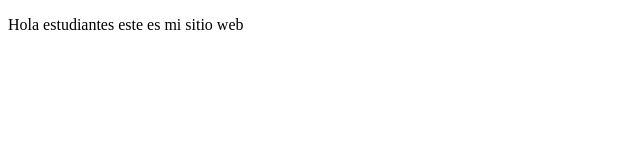
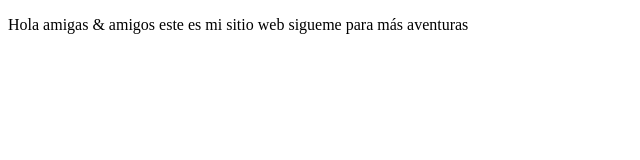
Before and after one commit to alexiaaop/proyectoDemoCursoPrework, a plain HTML site: page index.html in a window 1280 px wide. Shown: the whole page, without its empty margins (0-640 px from the left). Drawn offline with Linux system fonts and the light colour scheme.

Commit message:
cambios agregamos sitio de instagram

```diff
--- a/index.html
+++ b/index.html
@@ -8,7 +8,7 @@
 </head>
 <body>
     <p>
-        Hola estudiantes este es mi sitio web
+        Hola amigas & amigos este es mi sitio web sigueme para más aventuras
 
     </p>
 
```
